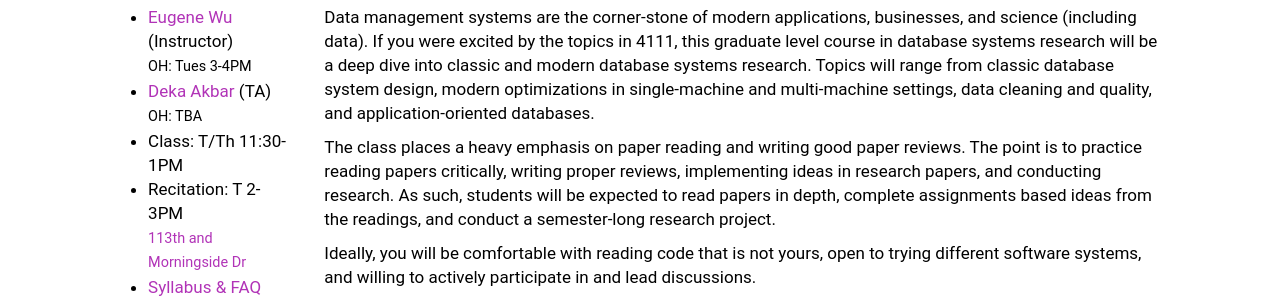
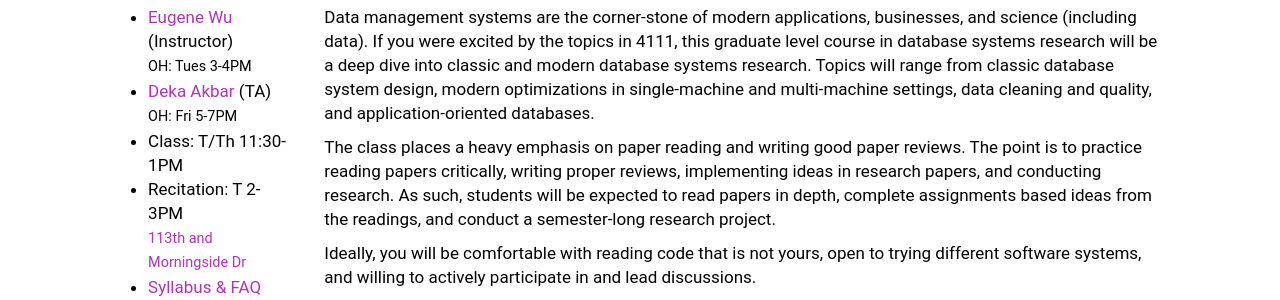
Before and after one commit to w6113/website_fall2020, a Jekyll site: the page built from index.md, in a window 1280 px wide. Shown: the part 212-512 px from the top of the page. Built offline with Jekyll 4.4.1, drawn with Linux system fonts in a browser that asks for light colours.

Commit message:
Update index_left.md

```diff
--- a/_includes/index_left.md
+++ b/_includes/index_left.md
@@ -3,7 +3,7 @@
 * [Eugene Wu](http://www.eugenewu.net) (Instructor)
   <small>OH: Tues 3-4PM</small>
 * [Deka Akbar](#) (TA)
-  <small>OH: TBA</small>
+  <small>OH: Fri 5-7PM</small>
 * Class: T/Th 11:30-1PM
 * Recitation: T 2-3PM
   <small><a href="https://goo.gl/maps/voXFEY8DjseGCDkSA">113th and Morningside Dr</a></small>
```
